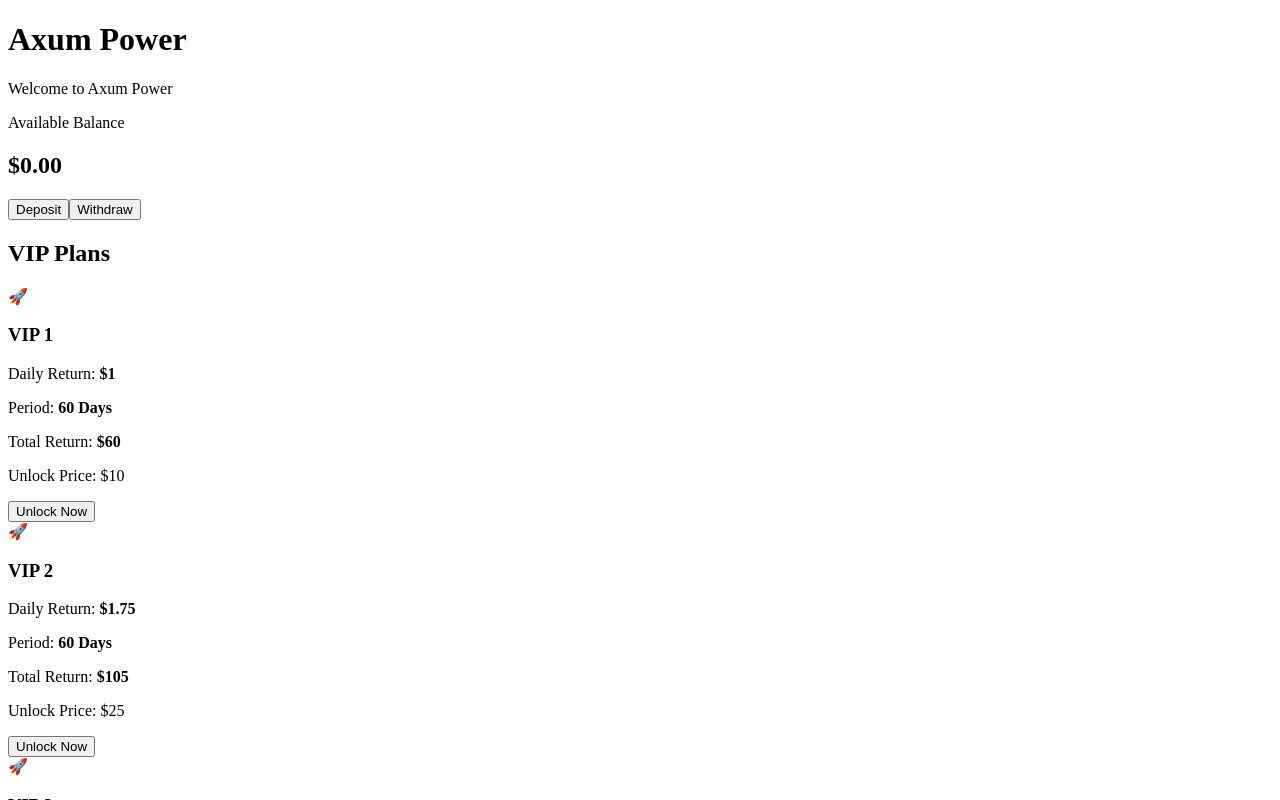
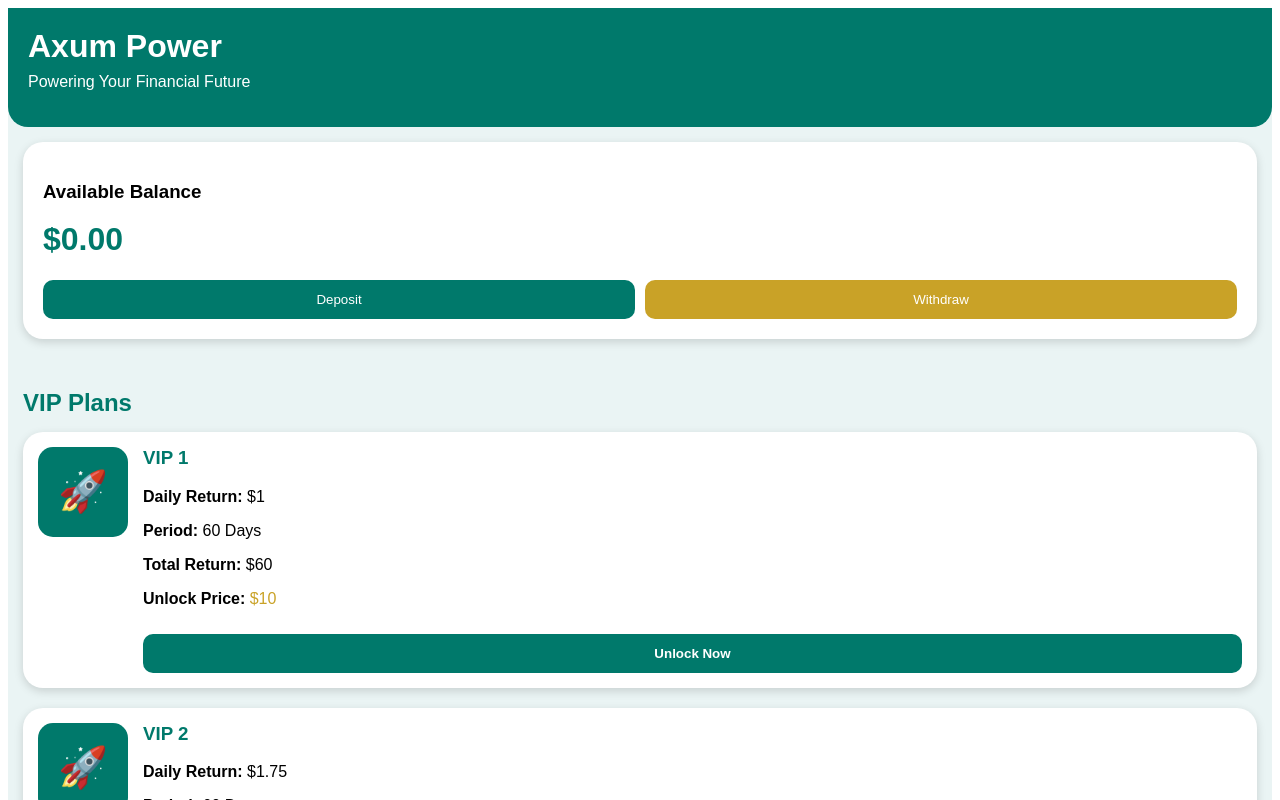
Before and after one commit to protichenoch1/axumpower, a Next.js app: page / in a window 1280 px wide. Shown: the top 800 px of the page. Built offline with nearby package versions, Linux system fonts and the light colour scheme.

Commit message:
Refactor VIP plans and layout in Home component
Refactor VIP plans and layout for improved readability.

```diff
--- a/src/app/page.js
+++ b/src/app/page.js
@@ -1,119 +1,178 @@
 export default function Home() {
   const vipPlans = [
-    {
-      vip: "VIP 1",
-      unlock: "$10",
-      daily: "$1",
-      period: "60 Days",
-      total: "$60",
-    },
-    {
-      vip: "VIP 2",
-      unlock: "$25",
-      daily: "$1.75",
-      period: "60 Days",
-      total: "$105",
-    },
-    {
-      vip: "VIP 3",
-      unlock: "$35",
-      daily: "$2.50",
-      period: "60 Days",
-      total: "$150",
-    },
-    {
-      vip: "VIP 4",
-      unlock: "$45",
-      daily: "$3.50",
-      period: "60 Days",
-      total: "$210",
-    },
-    {
-      vip: "VIP 5",
-      unlock: "$60",
-      daily: "$5",
-      period: "60 Days",
-      total: "$300",
-    },
+    { vip: "VIP 1", unlock: "$10", daily: "$1", period: "60 Days", total: "$60" },
+    { vip: "VIP 2", unlock: "$25", daily: "$1.75", period: "60 Days", total: "$105" },
+    { vip: "VIP 3", unlock: "$35", daily: "$2.50", period: "60 Days", total: "$150" },
+    { vip: "VIP 4", unlock: "$45", daily: "$3.50", period: "60 Days", total: "$210" },
+    { vip: "VIP 5", unlock: "$60", daily: "$5.00", period: "60 Days", total: "$300" },
   ];
 
   return (
-    <main className="min-h-screen bg-[#EAF4F4] pb-24">
-
+    <div
+      style={{
+        background: "#EAF4F4",
+        minHeight: "100vh",
+        paddingBottom: "100px",
+        fontFamily: "Arial, sans-serif",
+      }}
+    >
       {/* Header */}
-      <div className="bg-[#00796B] text-white p-5 shadow-lg">
-        <h1 className="text-3xl font-bold">Axum Power</h1>
-        <p className="text-sm opacity-80">
-          Welcome to Axum Power
+      <div
+        style={{
+          background: "#00796B",
+          color: "white",
+          padding: "20px",
+          borderBottomLeftRadius: "20px",
+          borderBottomRightRadius: "20px",
+        }}
+      >
+        <h1 style={{ margin: 0 }}>Axum Power</h1>
+        <p style={{ marginTop: "8px" }}>
+          Powering Your Financial Future
         </p>
       </div>
 
-      {/* Balance */}
-      <div className="m-4 bg-[#00796B] rounded-3xl text-white p-6 shadow-xl">
-        <p className="text-sm">Available Balance</p>
+      {/* Balance Card */}
+      <div
+        style={{
+          background: "white",
+          margin: "15px",
+          padding: "20px",
+          borderRadius: "20px",
+          boxShadow: "0 3px 10px rgba(0,0,0,0.15)",
+        }}
+      >
+        <h3>Available Balance</h3>
 
-        <h2 className="text-4xl font-bold mt-2">
+        <h1
+          style={{
+            color: "#00796B",
+            marginTop: "10px",
+          }}
+        >
           $0.00
-        </h2>
+        </h1>
 
-        <div className="grid grid-cols-2 gap-3 mt-6">
-          <button className="bg-white text-[#00796B] py-3 rounded-xl font-bold">
+        <div
+          style={{
+            display: "flex",
+            gap: "10px",
+            marginTop: "20px",
+          }}
+        >
+          <button
+            style={{
+              flex: 1,
+              background: "#00796B",
+              color: "white",
+              border: "none",
+              padding: "12px",
+              borderRadius: "10px",
+            }}
+          >
             Deposit
           </button>
 
-          <button className="bg-[#C9A227] py-3 rounded-xl font-bold">
+          <button
+            style={{
+              flex: 1,
+              background: "#C9A227",
+              color: "white",
+              border: "none",
+              padding: "12px",
+              borderRadius: "10px",
+            }}
+          >
             Withdraw
           </button>
         </div>
       </div>
 
       {/* VIP Plans */}
-      <div className="px-4">
-        <h2 className="text-2xl font-bold text-[#00796B] mb-4">
+      <div style={{ padding: "15px" }}>
+        <h2
+          style={{
+            color: "#00796B",
+            marginBottom: "15px",
+          }}
+        >
           VIP Plans
         </h2>
 
         {vipPlans.map((plan) => (
           <div
             key={plan.vip}
-            className="bg-white rounded-2xl shadow-lg p-4 mb-5"
+            style={{
+              background: "white",
+              borderRadius: "20px",
+              padding: "15px",
+              marginBottom: "20px",
+              boxShadow: "0 3px 10px rgba(0,0,0,0.15)",
+            }}
           >
-            <div className="flex gap-4">
-
-              <div className="w-24 h-24 rounded-xl bg-[#00796B] flex items-center justify-center text-white font-bold text-xl">
+            <div
+              style={{
+                display: "flex",
+                gap: "15px",
+              }}
+            >
+              <div
+                style={{
+                  width: "90px",
+                  height: "90px",
+                  background: "#00796B",
+                  borderRadius: "15px",
+                  display: "flex",
+                  alignItems: "center",
+                  justifyContent: "center",
+                  fontSize: "40px",
+                }}
+              >
                 🚀
               </div>
 
-              <div className="flex-1">
-
-                <h3 className="text-xl font-bold text-[#00796B]">
+              <div style={{ flex: 1 }}>
+                <h3
+                  style={{
+                    color: "#00796B",
+                    marginTop: 0,
+                  }}
+                >
                   {plan.vip}
                 </h3>
 
-                <p>Daily Return: <b>{plan.daily}</b></p>
+                <p><b>Daily Return:</b> {plan.daily}</p>
 
-                <p>Period: <b>{plan.period}</b></p>
+                <p><b>Period:</b> {plan.period}</p>
 
-                <p>Total Return: <b>{plan.total}</b></p>
+                <p><b>Total Return:</b> {plan.total}</p>
 
                 <p>
-                  Unlock Price:
-                  <span className="font-bold text-[#C9A227]">
-                    {" "}{plan.unlock}
+                  <b>Unlock Price:</b>{" "}
+                  <span style={{ color: "#C9A227" }}>
+                    {plan.unlock}
                   </span>
                 </p>
 
-                <button className="mt-3 w-full bg-[#00796B] text-white py-2 rounded-xl font-bold">
+                <button
+                  style={{
+                    width: "100%",
+                    marginTop: "10px",
+                    background: "#00796B",
+                    color: "white",
+                    border: "none",
+                    padding: "12px",
+                    borderRadius: "10px",
+                    fontWeight: "bold",
+                  }}
+                >
                   Unlock Now
                 </button>
-
               </div>
-
             </div>
           </div>
         ))}
       </div>
-
-    </main>
+    </div>
   );
-    }
+          }
```
